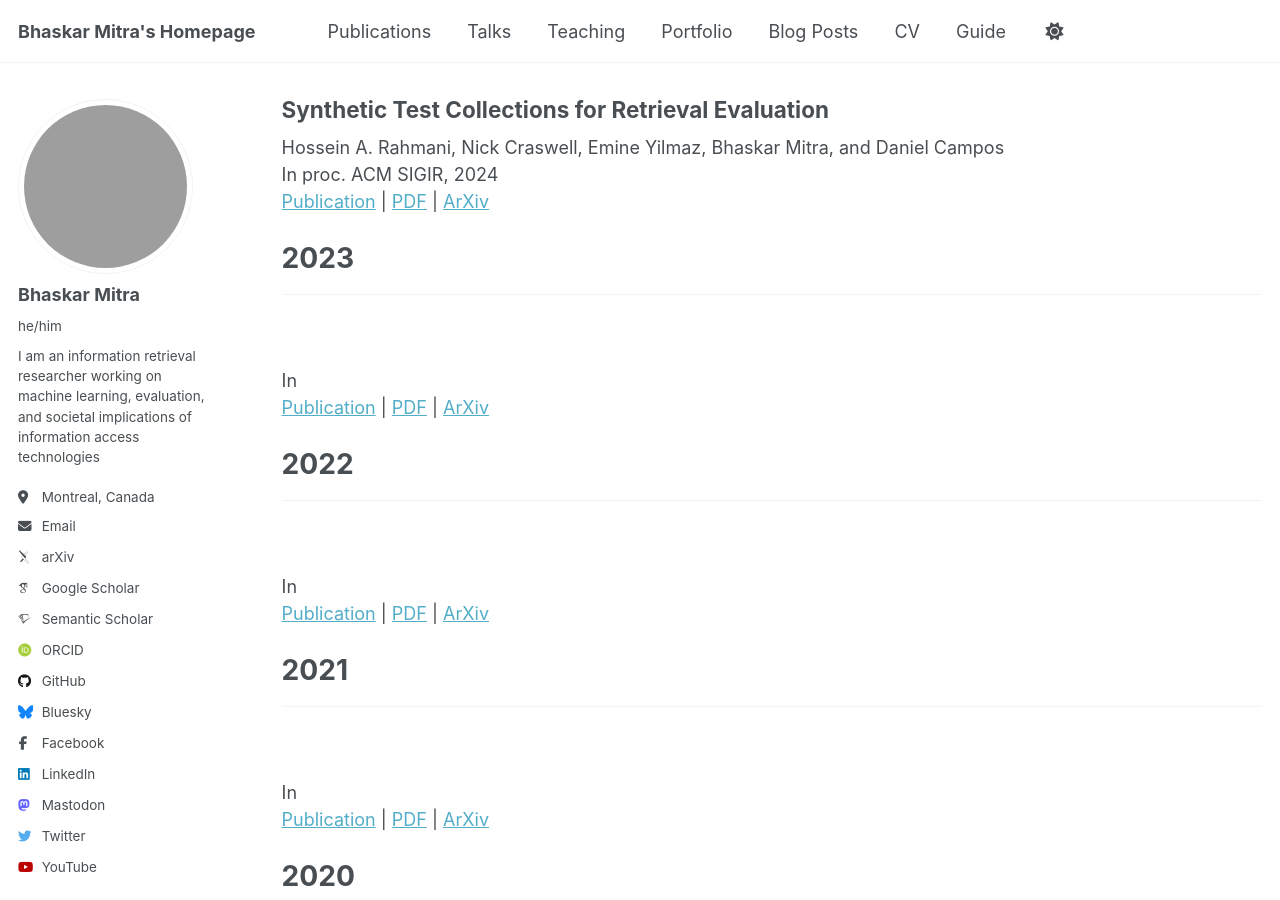
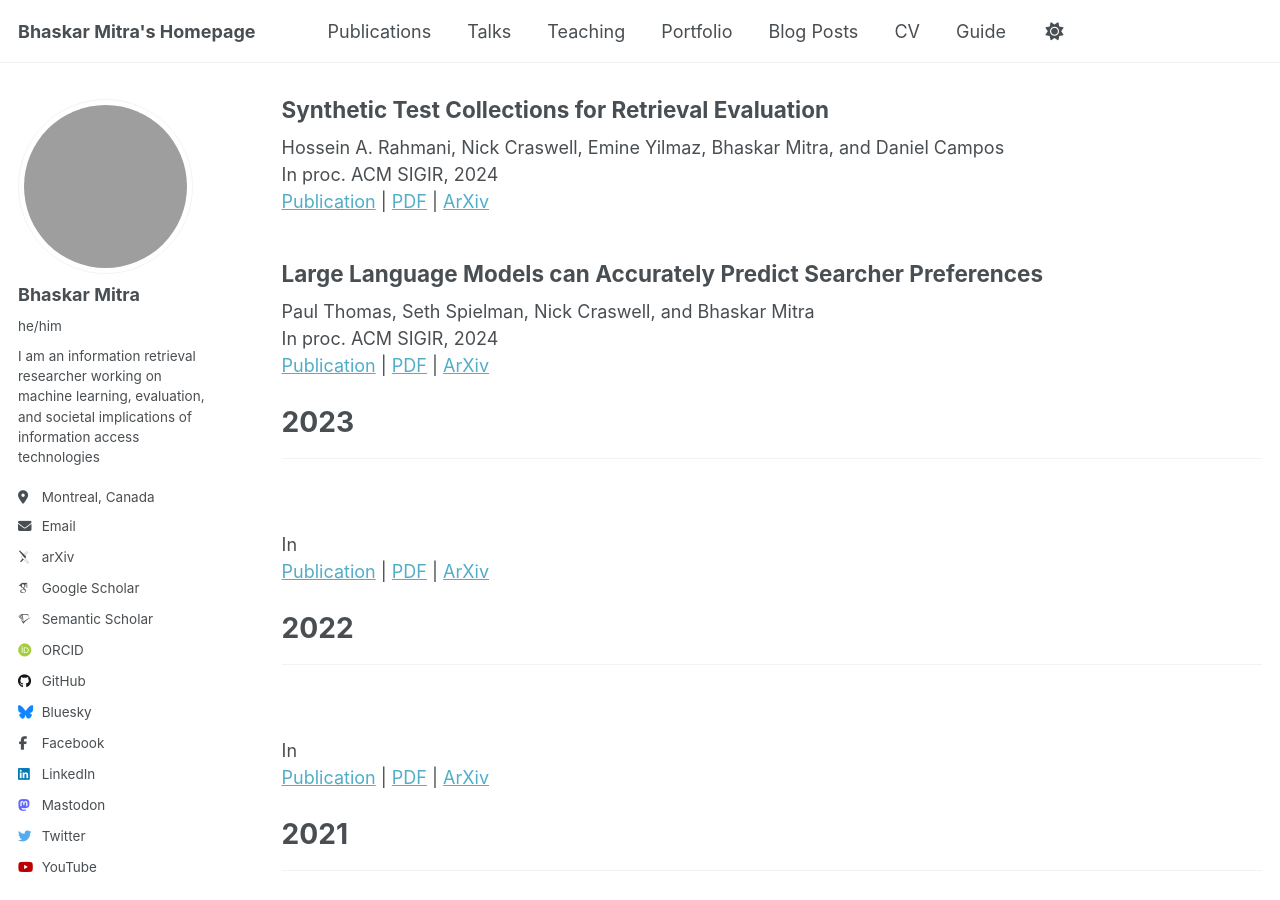
Before and after one commit to bhaskar-mitra/bhaskar-mitra.github.io, a Jekyll site: the page built from _pages/publications.html, in a window 1280 px wide and 900 px high, scrolled down 2547 px. Built offline with Jekyll 4.4.1, drawn with Linux system fonts in a browser that asks for light colours; some web fonts are replaced; grey boxes are pictures that could not be loaded.

Commit message:
Update publications.html

```diff
--- a/_pages/publications.html
+++ b/_pages/publications.html
@@ -104,6 +104,12 @@ author_profile: true
     Hossein A. Rahmani, Nick Craswell, Emine Yilmaz, Bhaskar Mitra, and Daniel Campos<br/>
     In proc. ACM SIGIR, 2024<br/>
     <a href="https://dl.acm.org/doi/10.1145/3626772.3657942">Publication</a> | <a href="../files/3626772.3657942.pdf">PDF</a> | <a href="https://arxiv.org/abs/2405.07767">ArXiv</a>
+  </article>
+  <article class="archive__item" itemscope itemtype="http://schema.org/CreativeWork">
+    <h2>Large Language Models can Accurately Predict Searcher Preferences</h2>
+    Paul Thomas, Seth Spielman, Nick Craswell, and Bhaskar Mitra<br/>
+    In proc. ACM SIGIR, 2024<br/>
+    <a href="https://dl.acm.org/doi/10.1145/3626772.3657707">Publication</a> | <a href="../files/3626772.3657707.pdf">PDF</a> | <a href="https://arxiv.org/abs/2309.10621">ArXiv</a>
   </article>
 </div>
 
```
